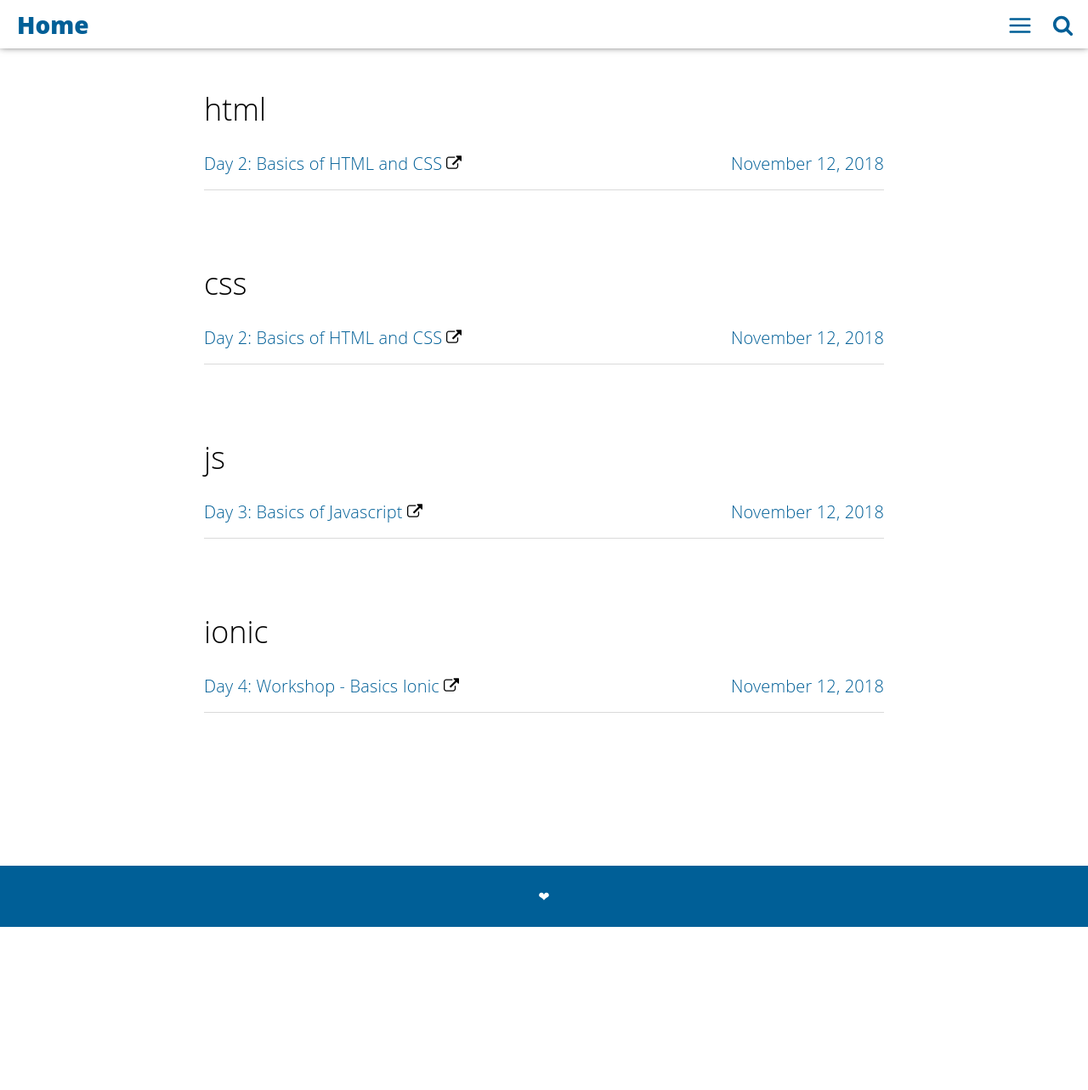
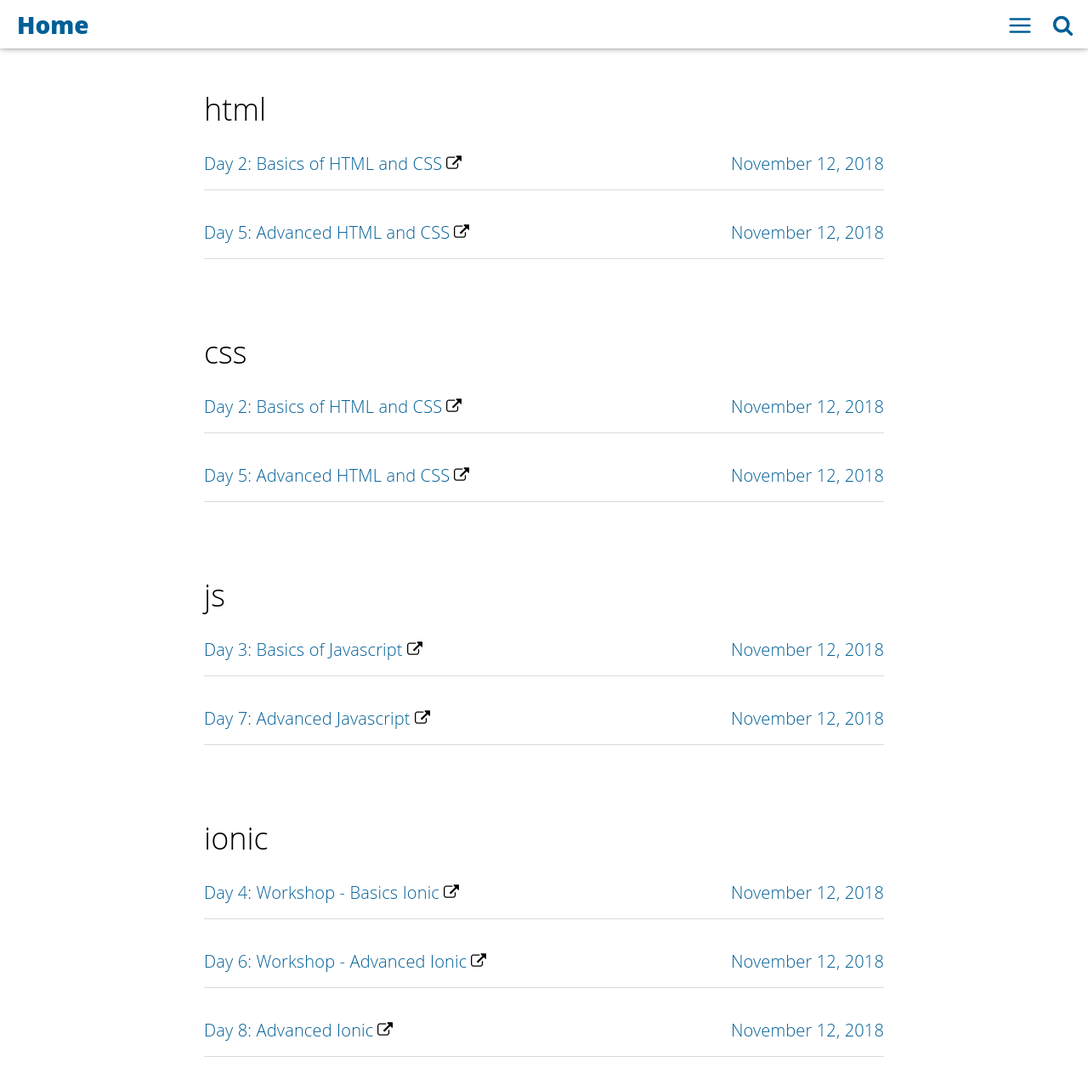
Before and after one commit to ionic-training/Learning-Documentation, a Jekyll site: the page built from docs/tags.html, in a window 1280 px wide and 1400 px high, scrolled down 560 px. Shown: the top 1283 px of the window at 85% size. Built offline with Jekyll 4.4.1, drawn with Linux system fonts in a browser that asks for light colours; before the commit the page ends 1651 px from its top, so only the background shows below that.

Commit message:
add tags to jekyll page

```diff
--- a/docs/_posts/2018-11-12-day-5-course-advanced-html-and-css.md
+++ b/docs/_posts/2018-11-12-day-5-course-advanced-html-and-css.md
@@ -8,6 +8,8 @@
 main-class: 'html'
 color:
 tags:
+- html
+- css
 categories:
 twitter_text:
 introduction:
--- a/docs/_posts/2018-11-12-day-6-workshop-advanced-ionic.md
+++ b/docs/_posts/2018-11-12-day-6-workshop-advanced-ionic.md
@@ -8,6 +8,7 @@
 main-class: 'ionic'
 color: 'ffff00'
 tags:
+- ionic
 categories:
 twitter_text:
 introduction:
--- a/docs/_posts/2018-11-12-day-8-course-advanced-ionic.md
+++ b/docs/_posts/2018-11-12-day-8-course-advanced-ionic.md
@@ -8,6 +8,7 @@
 main-class: 'ionic'
 color:
 tags:
+- ionic
 categories:
 twitter_text:
 introduction:
```
Also changed, not shown: docs/_posts/2018-11-12-day-7-course-advanced-javascript.md (+1 -0 lines).
